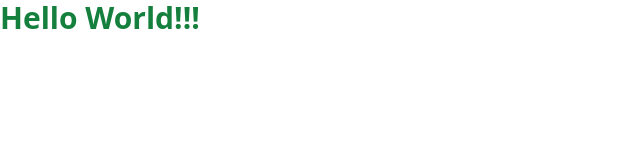
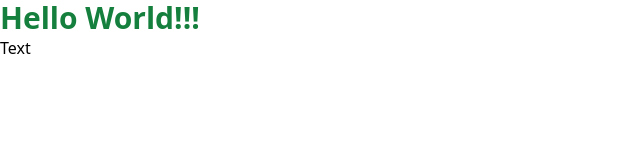
Before and after one commit to Shamidinoff/TailwindCSS_practice, a website: page index.html in a window 1280 px wide. Shown: the full height of the page, 0-640 px from the left. Drawn offline with Linux system fonts and the light colour scheme.

Commit message:
Tailwind CSS - Practice

```diff
--- a/index.html
+++ b/index.html
@@ -8,6 +8,6 @@
   </head>
   <body>
     <h1 class="text-3xl font-bold text-green-700">Hello World!!!</h1>
-    <!-- <h3>Text</h3> -->
+    <h3>Text</h3>
   </body>
 </html>
```
